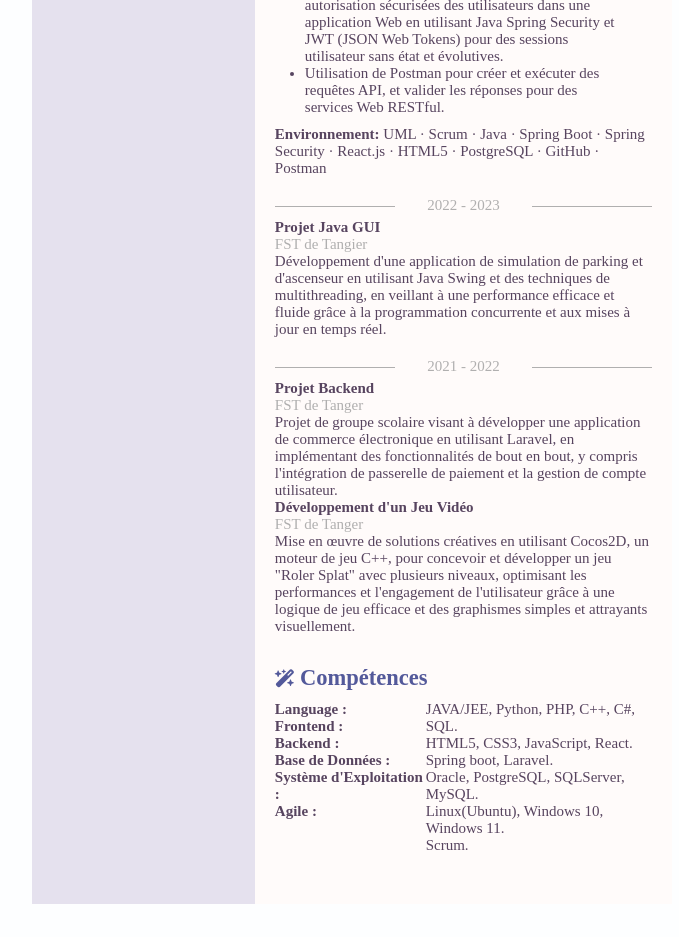
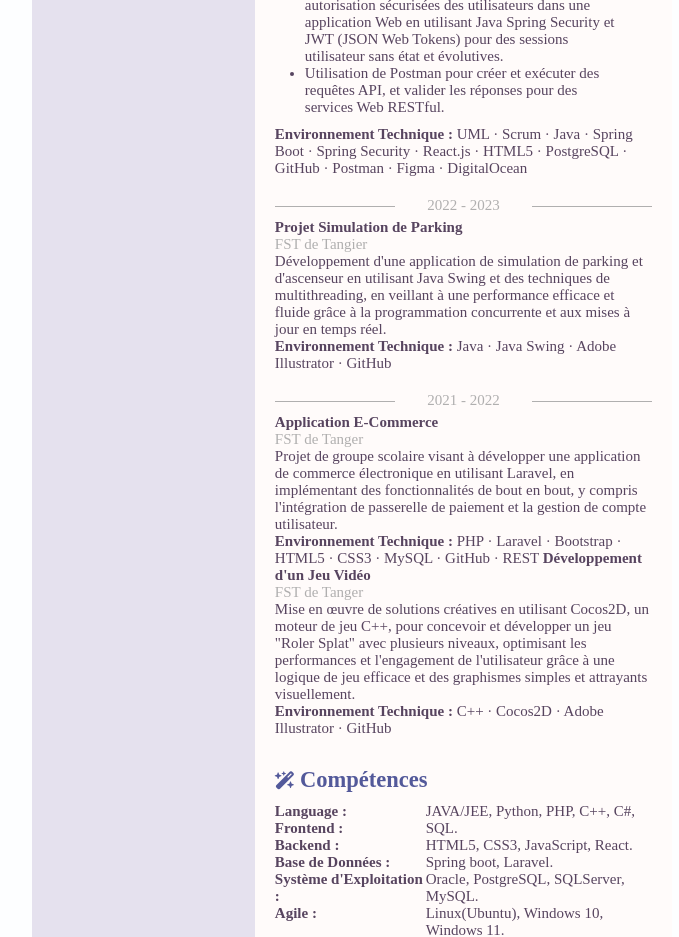
Before and after one commit to taflur/CV, a plain HTML site: page index.html in a window 1280 px wide. Shown: the part 900-1837 px from the top of the page, without its empty margins (288-967 px from the left). Before the commit the page ends 1804 px from the top, so only its background shows below. Drawn offline with Linux system fonts and the light colour scheme.

Commit message:
otehr changes

```diff
--- a/index.html
+++ b/index.html
@@ -99,24 +99,30 @@
 						<li>Utilisation de Postman pour créer et exécuter des requêtes API,
 							et valider les réponses pour des services Web RESTful.</li>
 					</ul>
-                    <b>Environnement: </b>
-					UML · Scrum · Java · Spring Boot · Spring Security · React.js · HTML5 · PostgreSQL · GitHub · Postman
+                    <b>Environnement Technique : </b>
+					UML · Scrum · Java · Spring Boot · Spring Security · React.js · HTML5 · PostgreSQL · GitHub · Postman · Figma · DigitalOcean
 				<div class="Dates">2022 - 2023</div>
-					<b>Projet Java GUI</b>
+					<b>Projet Simulation de Parking</b>
                     <div class="Place">FST de Tangier</div>
 					<div>Développement d'une application de simulation de parking et d'ascenseur en utilisant Java Swing
 						et des techniques de multithreading, en veillant à une performance efficace et fluide grâce à la programmation
 						concurrente et aux mises à jour en temps réel.</div>
+						<b>Environnement Technique : </b>
+					Java · Java Swing · Adobe Illustrator · GitHub
 				<div class="Dates">2021 - 2022</div>
-					<b>Projet Backend</b>
+					<b>Application E-Commerce</b>
                     <div class="Place">FST de Tanger</div>
 					<div>Projet de groupe scolaire visant à développer une application de commerce électronique en utilisant Laravel,
 						en implémentant des fonctionnalités de bout en bout, y compris l'intégration de passerelle de paiement et la gestion de compte utilisateur.</div>
+						<b>Environnement Technique : </b>
+					PHP · Laravel · Bootstrap · HTML5 · CSS3 · MySQL · GitHub · REST
 					<b>Développement d'un Jeu Vidéo</b>
                     <div class="Place">FST de Tanger</div>
 					<div>Mise en œuvre de solutions créatives en utilisant Cocos2D, un moteur de jeu C++, pour concevoir et développer un jeu
 						"Roler Splat" avec plusieurs niveaux, optimisant les performances et l'engagement de l'utilisateur grâce à une logique
 						de jeu efficace et des graphismes simples et attrayants visuellement.</div>
+						<b>Environnement Technique : </b>
+					C++ · Cocos2D · Adobe Illustrator · GitHub
 			</div>
             <h2><i class="fa-solid fa-wand-magic-sparkles"></i>Compétences</h2>
             <div class="Skills">
```
